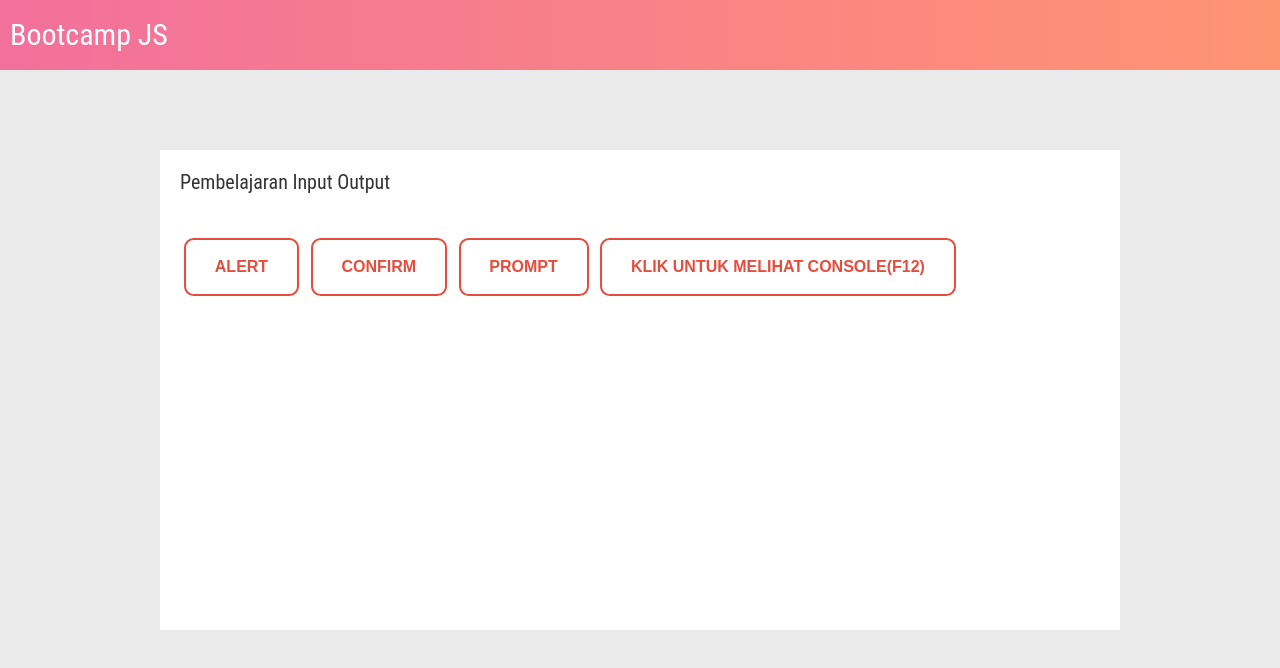
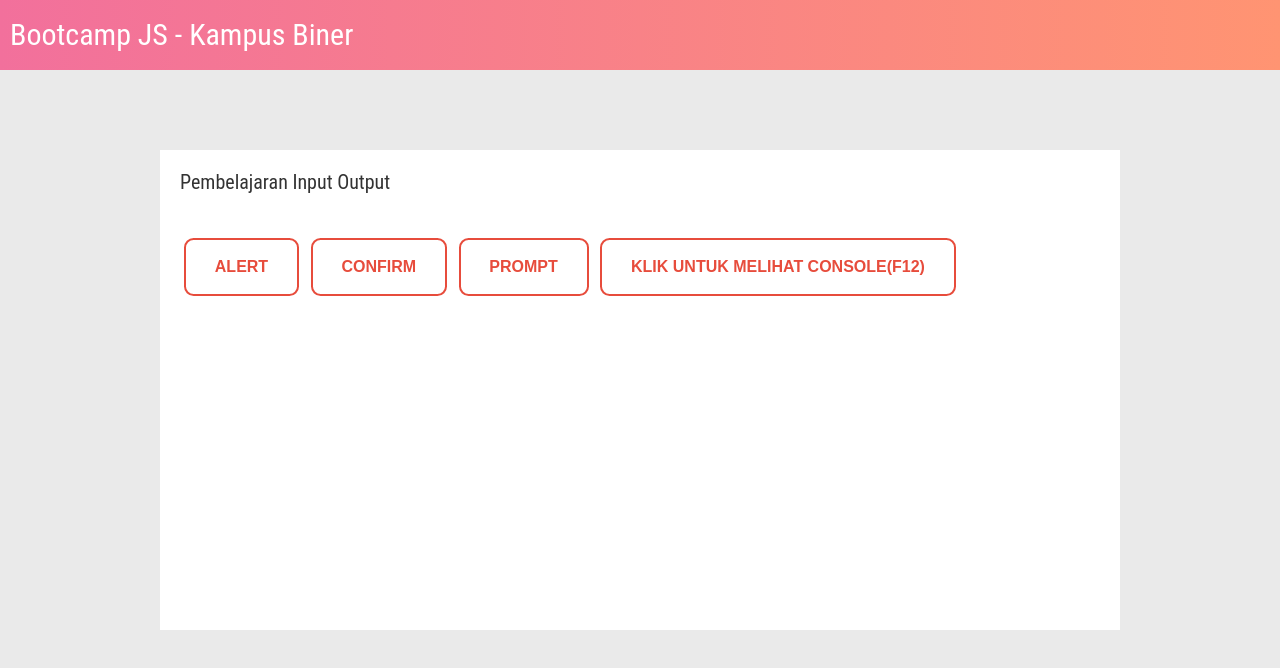
Before and after one commit to arifnasution/jswkampusbiner.com, a plain HTML site: page index.html in a window 1280 px wide. Drawn offline with Linux system fonts and the light colour scheme.

Commit message:
Perubahan pada tag title dan h2

```diff
--- a/index.html
+++ b/index.html
@@ -5,7 +5,7 @@
     <meta name="viewport" content="width=device-width, initial-scale=1.0">
     <meta http-equiv="X-UA-Compatible" content="ie=edge">
     <link rel="stylesheet" href="style.css">
-    <title>Bootcamp Javascript - KampusBiner</title>
+    <title>Web Bootcamp Javascript</title>
     <script>
 
     </script>
@@ -13,7 +13,7 @@
 <body>
     <nav>
         <div class="logo">
-            <h2>Bootcamp JS</h2>
+            <h2>Bootcamp JS - Kampus Biner</h2>
         </div>
     </nav>
 
```
